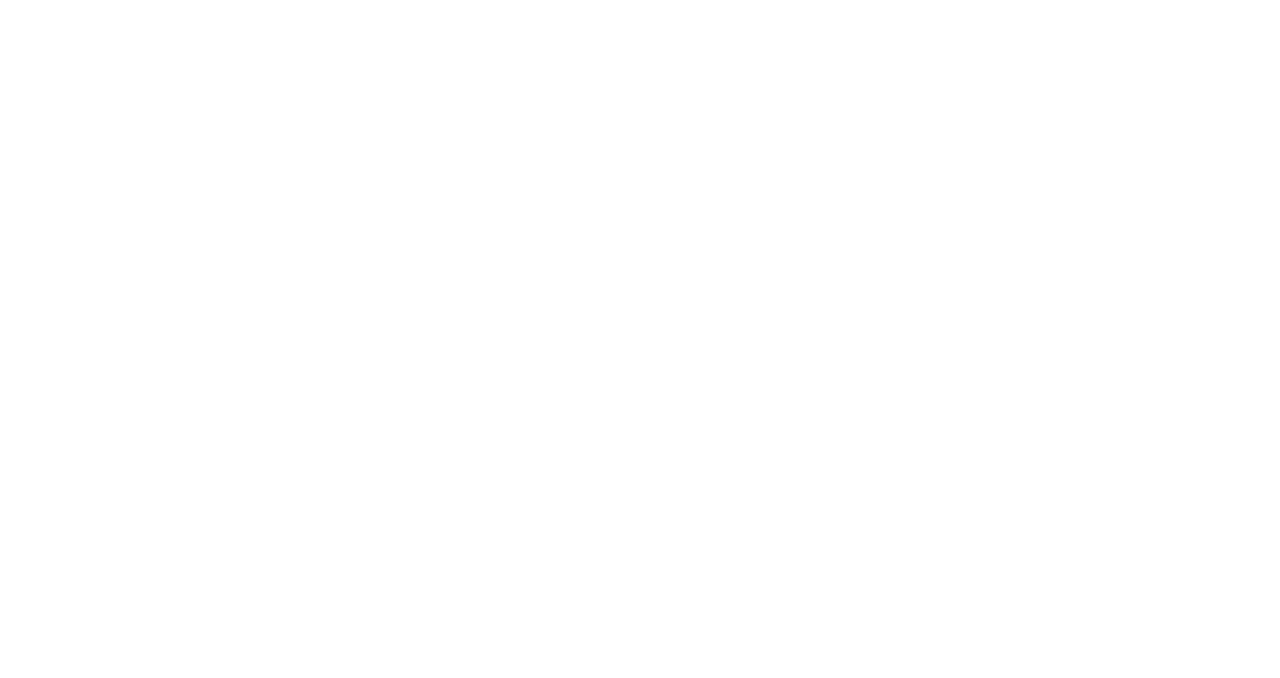
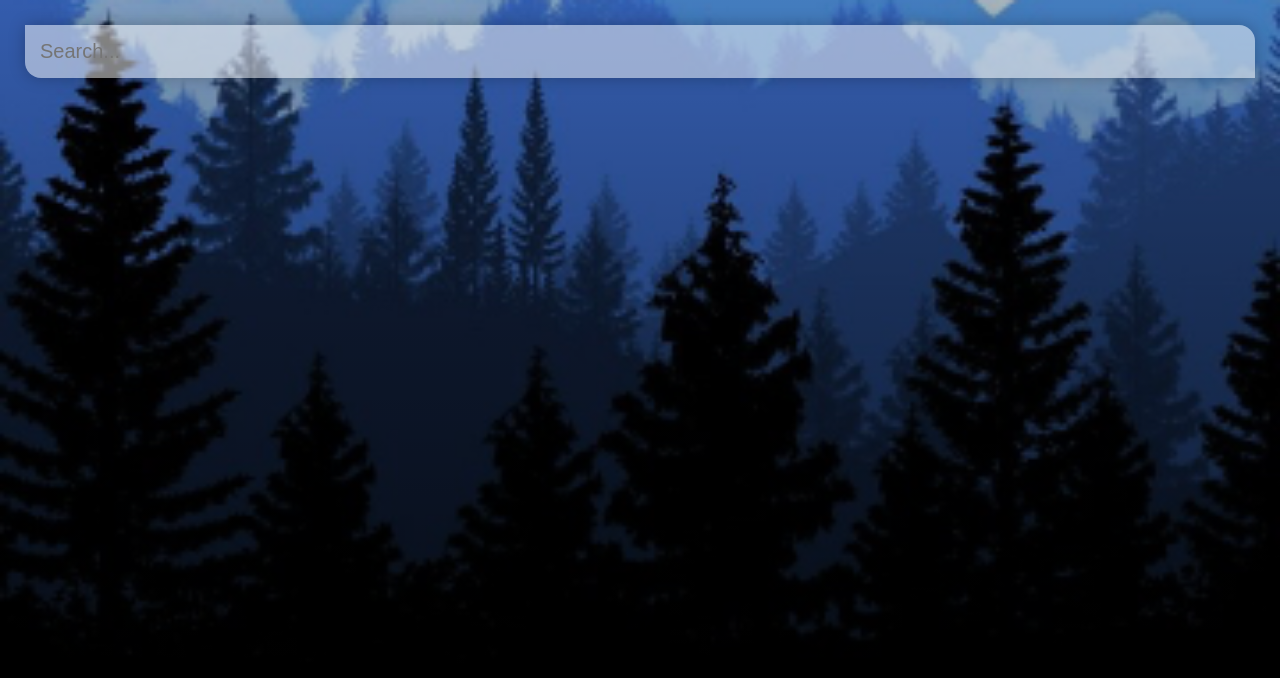
Before and after one commit to 9Pixxel11/simple-weather-app, a Vue app: page / in a window 1280 px wide. Shown: the top 678 px of the page. Built offline with nearby package versions, Linux system fonts and the light colour scheme.

Commit message:
added backgrounds and styled search-bar and background

```diff
--- a/src/App.vue
+++ b/src/App.vue
@@ -1,17 +1,82 @@
 <template>
   <div id="app">
-
+    <main>
+      <div class="search-box">
+        <input type="text" class="search-bar" placeholder="Search..."/>
+      </div>
+    </main>
   </div>
 </template>
 
 <script>
 
 export default {
-  name: 'App'
+  name: 'App',
+  data() {
+    return  {
+      api_key: '36cf36c5cb03aac232269fda01ee4db2'
+    }
+  }
 }
+
 </script>
 
 
 <style>
+* {
+  margin: 0;
+  padding: 0;
+  box-sizing: border-box;
+}
+
+body {
+  font-family: 'montserrat', sans-serif;
+}
+
+#app {
+  background-image: url('./assets/cold-bg.jpg');
+  background-size: cover;
+  background-position: bottom;
+  transition: 0.4s;
+}
+
+main {
+  min-height: 100vh;
+  padding: 25px;
+  /** Set opacity of the background */
+  background-image: linear-gradient(to bottom, rgba(0, 0, 0, 0.25), rgba(0, 0, 0, 0.75));
+}
+
+.search-box {
+  width: 100%;
+  margin-bottom: 30px;
+}
+
+.search-box .search-bar {
+  display: block;
+  width: 100%;
+  padding: 15px;
+
+  color: #313131;
+  font-size: 20px;
+
+  appearance: none;
+  border: none;
+  outline: none;
+  background: none;
+
+  box-shadow: 0px 0px 16px rgba(0, 0, 0, 0.25);
+  background-color: rgba(255, 255, 255, 0.5);
+  border-radius: 0px 16px 0px 16px;
+  transition: 0.4s;
+}
+
+/** Change search-bar style on focus */
+.search-box .search-bar:focus {
+  box-shadow: 0px 0px 16px rgba(0, 0, 0, 0.25);
+  background-color: rgba(255, 255, 255, 0.75);
+  border-radius: 16px 0px 16px 0px;
+  transition: 0.4s;
+}
 
 </style>
```
Also changed, not shown: src/assets/cold-bg.jpg (added), src/assets/warm-bg.jpg (added).
